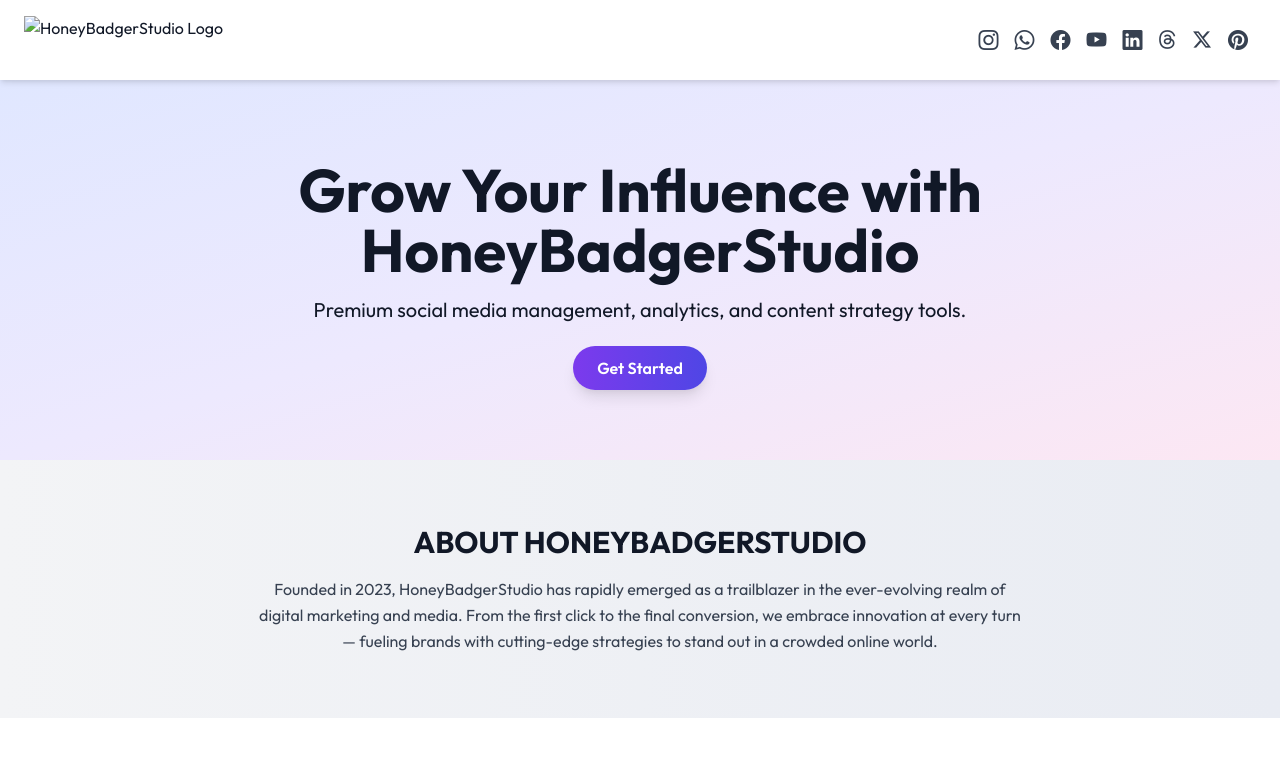
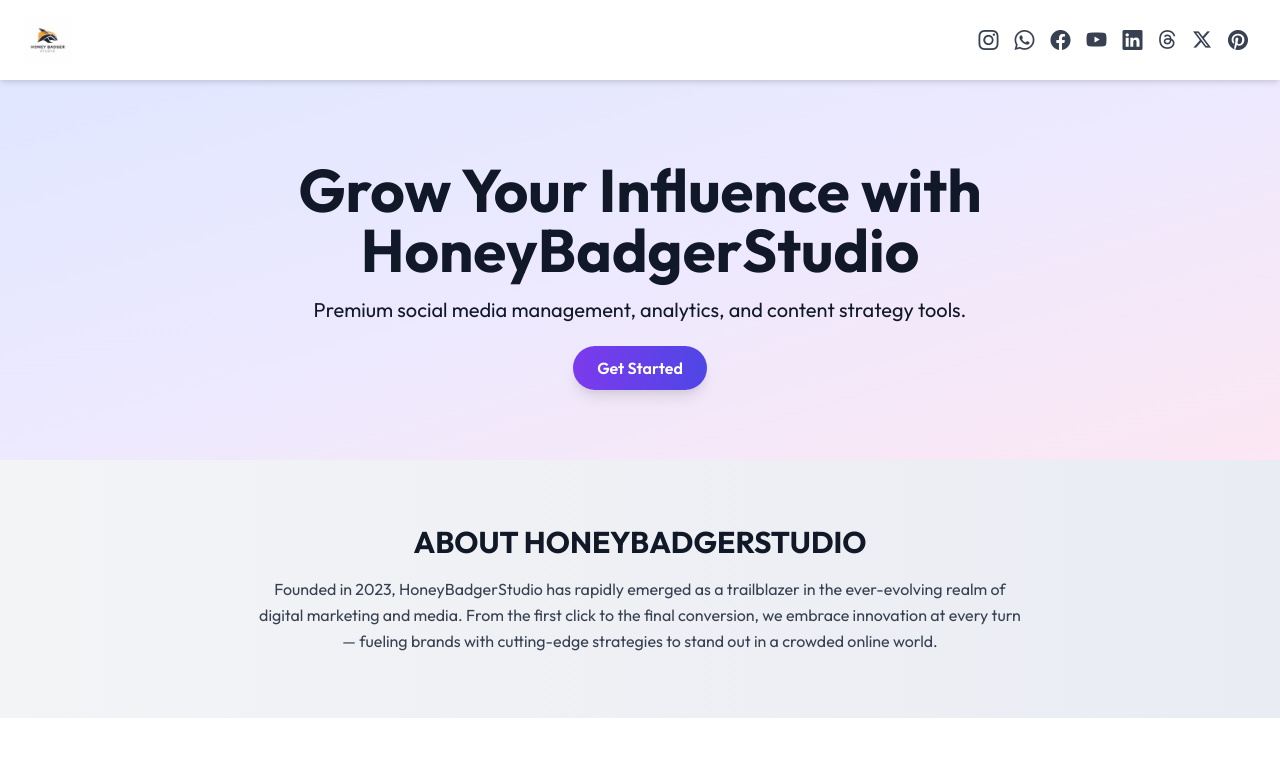
Before and after one commit to vjrvravi0209/website, a plain HTML site: page index.html in a window 1280 px wide. Shown: the top 779 px of the page. Drawn offline with nearby package versions, Linux system fonts and the light colour scheme.

Commit message:
Update index.html

```diff
--- a/index.html
+++ b/index.html
@@ -90,7 +90,7 @@
     <!-- Header -->
     <header class="bg-white py-4 shadow-md sticky top-0 z-50">
       <div class="container mx-auto px-6 flex items-center justify-between">
-        <img src="HoneyBadgerStudio-Logo.png" alt="HoneyBadgerStudio Logo" class="h-12 w-auto" />
+        <img src="Logo.jpeg" alt="HoneyBadgerStudio Logo" class="h-12 w-auto" />
         <div class="social-links flex items-center text-xl text-gray-700">
           <a href="https://www.instagram.com/honeybadgerstudio"><i class="bi bi-instagram"></i></a>
           <a href="https://wa.me/919600313523"><i class="bi bi-whatsapp"></i></a>
```
